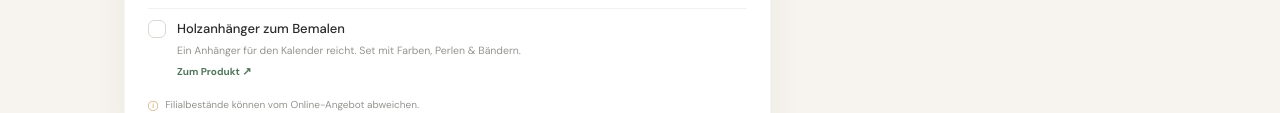
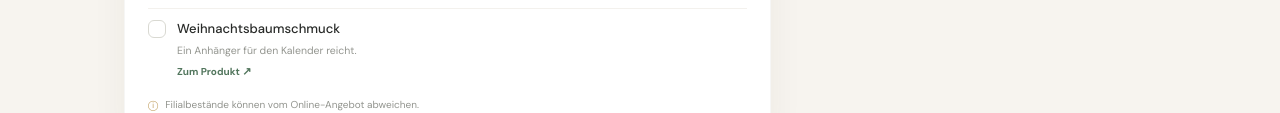
Before and after one commit to Jaakoo06/Einkaufsliste, a plain HTML site: page index.html in a window 1280 px wide. Shown: the part 1444-1557 px from the top of the page. Drawn offline with nearby package versions, Linux system fonts and the light colour scheme.

Commit message:
Replace item in checklist (Weihnachtsbaumschmuck)

```diff
--- a/index.html
+++ b/index.html
@@ -66,7 +66,7 @@
           <ul class="checklist">
             <li><label class="item"><input type="checkbox" data-id="action-ausstecher"><span class="custom-check"></span><span class="item-name">Ausstechformen</span></label><span class="item-note">Sets mit 4–5 Formen, ca. 0,99 €</span><a class="product-link" href="https://www.action.com/de-at/p/3219338/ausstechformen/" target="_blank" rel="noopener noreferrer">Zum Produkt <span aria-hidden="true">↗</span></a></li>
             <li><label class="item"><input type="checkbox" data-id="action-haekelnadeln"><span class="custom-check"></span><span class="item-name">Häkelnadel-Set</span></label><span class="item-note">6 Größen, 1,99 € · plus glattes Garn in Josies Lieblingsfarbe</span><a class="product-link" href="https://www.action.com/de-at/p/3202114/hakelnadeln/" target="_blank" rel="noopener noreferrer">Häkelnadeln <span aria-hidden="true">↗</span></a><a class="product-link secondary-link" href="https://www.action.com/de-at/c/hobby/stricken--hakeln/" target="_blank" rel="noopener noreferrer">Garn entdecken <span aria-hidden="true">↗</span></a></li>
-            <li><label class="item"><input type="checkbox" data-id="action-anhaenger"><span class="custom-check"></span><span class="item-name">Holzanhänger zum Bemalen</span></label><span class="item-note">Ein Anhänger für den Kalender reicht. Set mit Farben, Perlen & Bändern.</span><a class="product-link" href="https://www.action.com/de-at/p/3217725/hobby-flora-weihnachtliche-holzanhanger-zum-bemalen/" target="_blank" rel="noopener noreferrer">Zum Produkt <span aria-hidden="true">↗</span></a></li>
+            <li><label class="item"><input type="checkbox" data-id="action-anhaenger"><span class="custom-check"></span><span class="item-name">Weihnachtsbaumschmuck</span></label><span class="item-note">Ein Anhänger für den Kalender reicht.</span><a class="product-link" href="https://www.action.com/de-at/p/3217725/hobby-flora-weihnachtliche-holzanhanger-zum-bemalen/" target="_blank" rel="noopener noreferrer">Zum Produkt <span aria-hidden="true">↗</span></a></li>
           </ul>
           <p class="stock-note"><span aria-hidden="true">ⓘ</span> Filialbestände können vom Online-Angebot abweichen.</p>
         </section>
```
